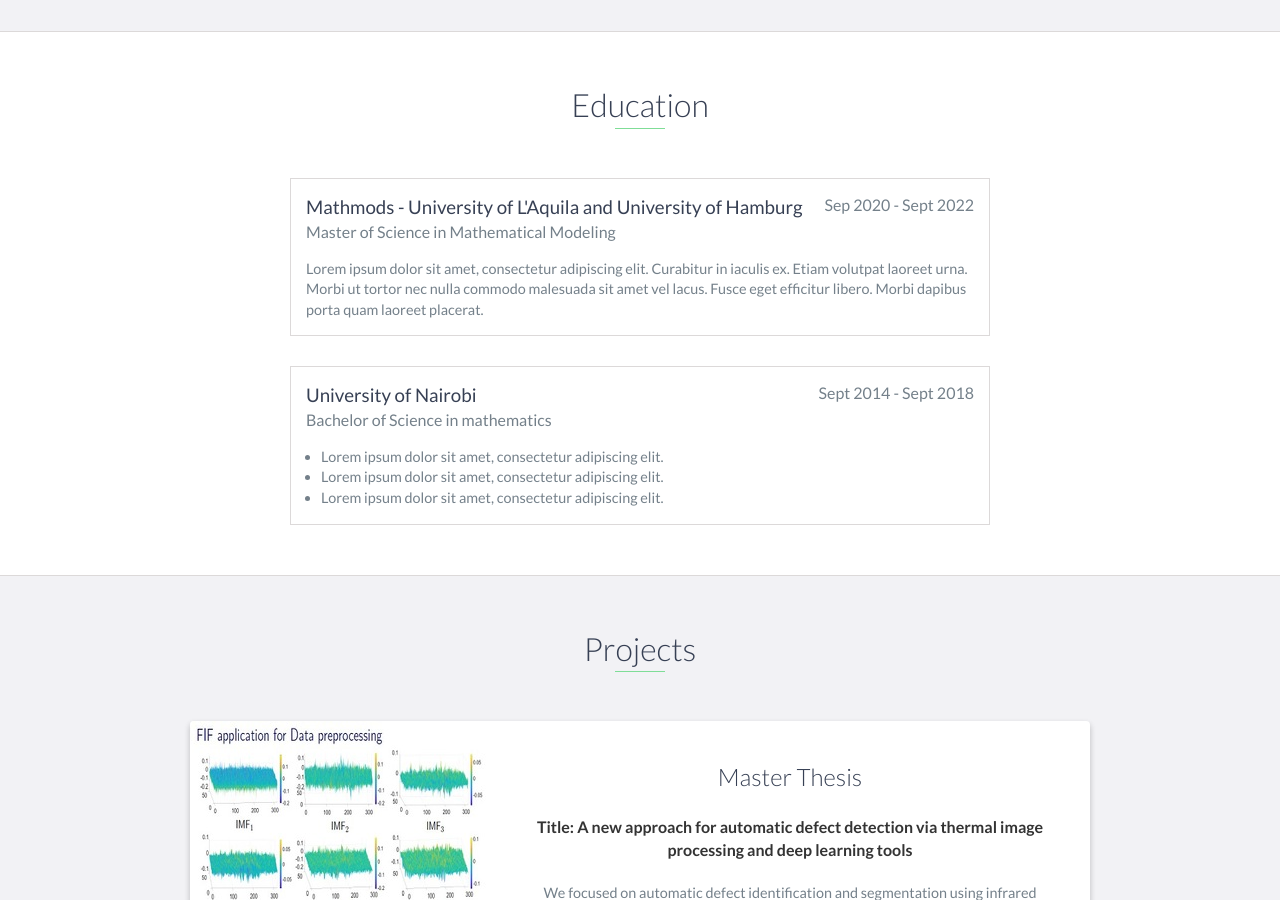
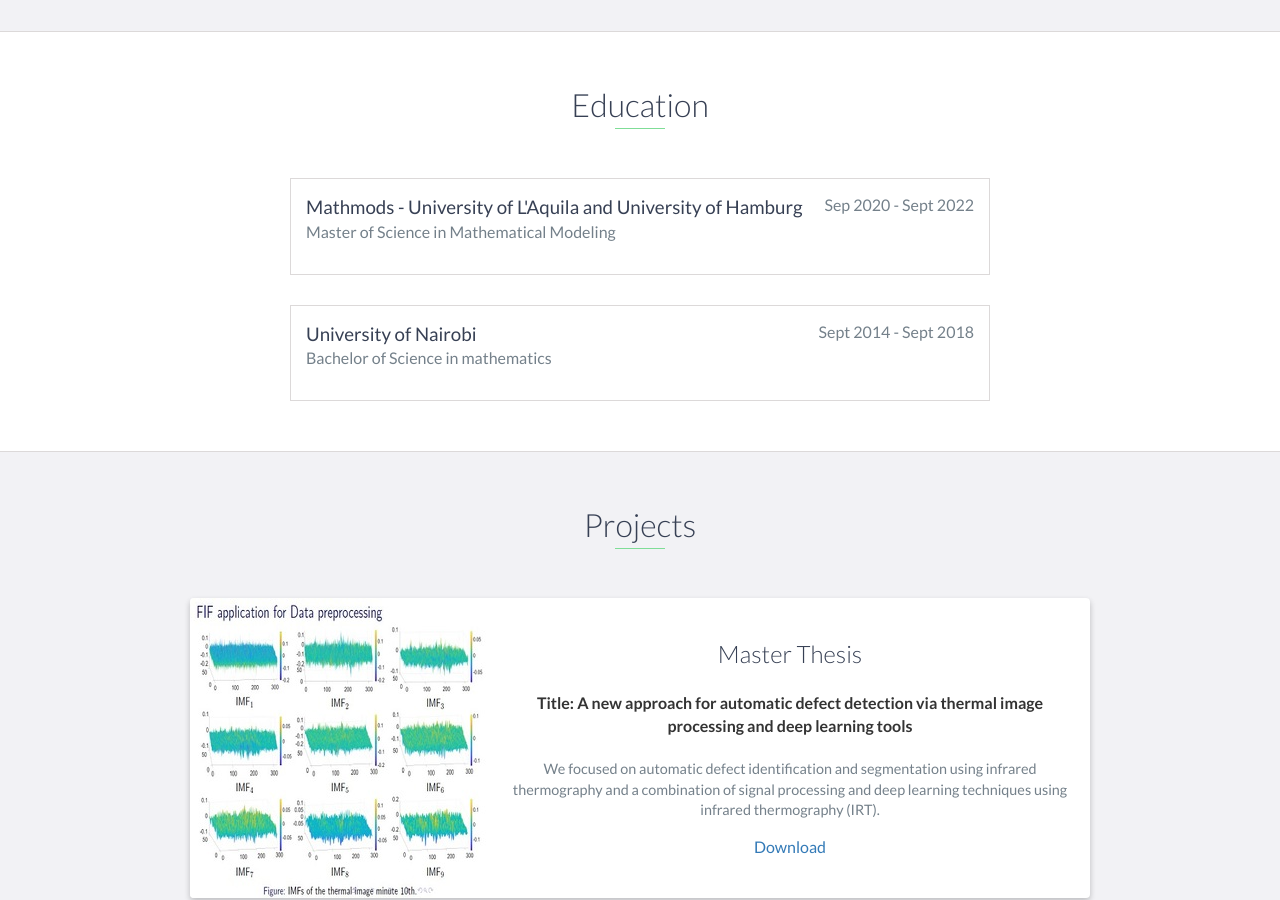
Before and after one commit to StephenNaboth/stephenNaboth.github.io, a Jekyll site: the page portfolio/index.html, which Jekyll copies as it is, in a window 1280 px wide and 900 px high, scrolled down 1941 px. Built offline with Jekyll 4.4.1, drawn with Linux system fonts in a browser that asks for light colours.

Commit message:
upd port

```diff
--- a/portfolio/index.html
+++ b/portfolio/index.html
@@ -120,9 +120,9 @@
             <h3>Mathmods - University of L'Aquila and University of Hamburg</h3>
             <span class="education-date">Sep 2020 - Sept 2022</span>
             <h4>Master of Science in Mathematical Modeling</h4>
-            <p>
+            <!-- <p>
                 Lorem ipsum dolor sit amet, consectetur adipiscing elit. Curabitur in iaculis ex. Etiam volutpat laoreet urna. Morbi ut tortor nec nulla commodo malesuada sit amet vel lacus. Fusce eget efficitur libero. Morbi dapibus porta quam laoreet placerat.
-            </p>
+            </p> -->
         </div>
         <!-- End .education-block -->
 
@@ -130,7 +130,7 @@
             <h3>University of Nairobi</h3>
             <span class="education-date">Sept 2014 - Sept 2018</span>
             <h4>Bachelor of Science in mathematics</h4>
-            <ul>
+            <!-- <ul>
                 <li>
                     Lorem ipsum dolor sit amet, consectetur adipiscing elit.
                 </li>
@@ -140,7 +140,7 @@
                 <li>
                     Lorem ipsum dolor sit amet, consectetur adipiscing elit.
                 </li>
-            </ul>
+            </ul> -->
         </div>
         <!-- End .education-block -->
     </div>
```
